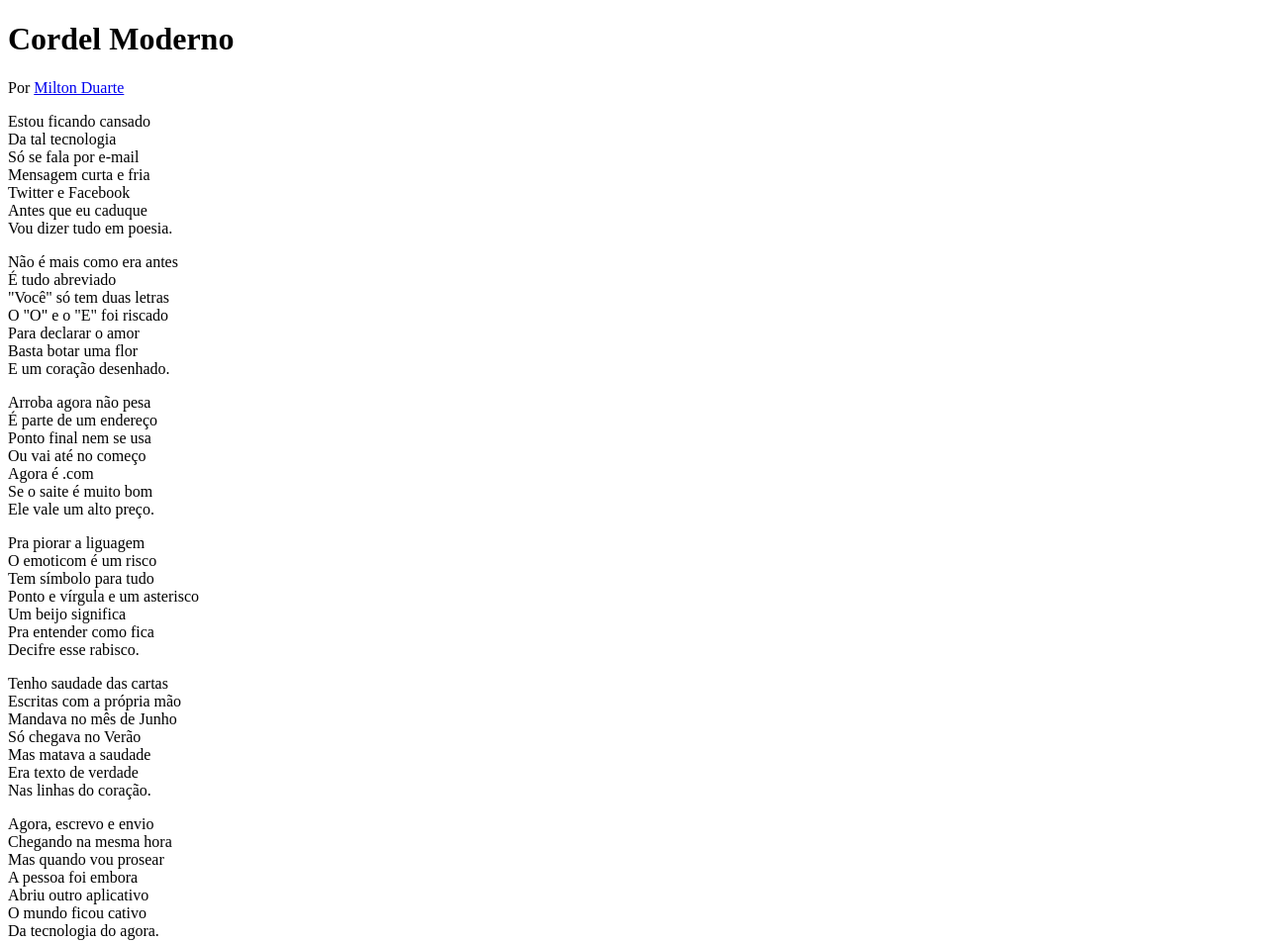
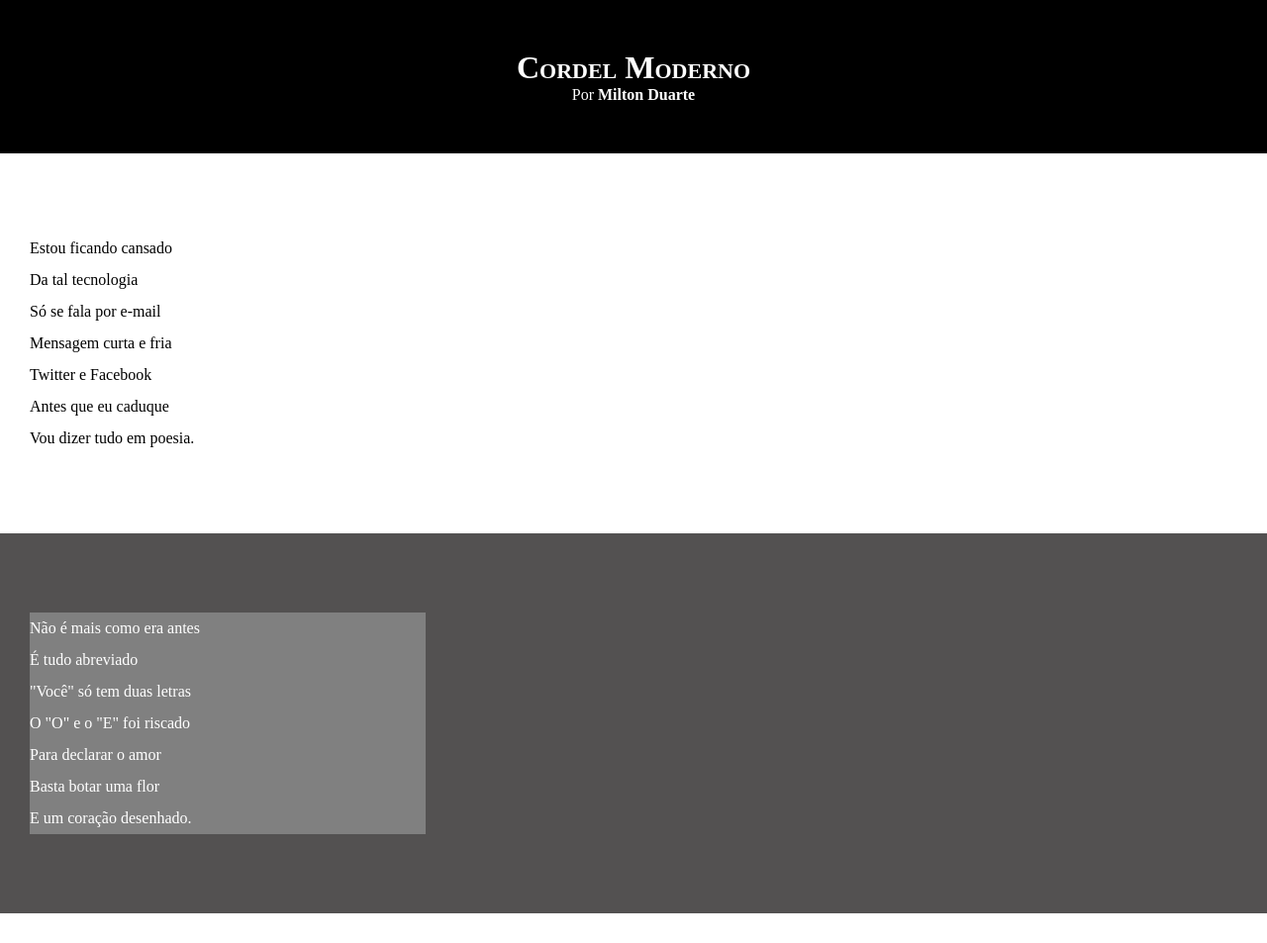
Before and after one commit to guiialm/htm-css, a plain HTML site: page desafios/index.html in a window 1280 px wide. Shown: the top 953 px of the page at 99% size. Drawn offline with Linux system fonts and the light colour scheme.

Commit message:
atualziei estilos dos testos e blocos

```diff
--- /dev/null
+++ b/desafios/estilo/style.css
@@ -0,0 +1,77 @@
+@charset "UTF-8";
+
+*{
+    margin: 0px;
+    padding: 0px;
+}
+
+html, body{
+    background-color: darkgray;
+    /*tamanho minimo do html do body*/
+    min-width: 100vh;
+}
+
+header{
+    background-color: black;
+    color: white;
+    text-align: center;
+}
+
+header h1{
+    padding-top: 50px;
+    /*text transform uppercase deixa em letras maiusculas, mas vamos usar o small caps*/
+    font-variant: small-caps;
+}
+
+header p{
+    padding-bottom: 50px;
+
+}
+
+a{
+    color: white;
+    text-decoration: none;
+    font-weight: bolder;
+}
+
+section{
+    padding-top: 10vh;
+    padding-bottom: 10vh;
+    /*altura entre as linhas, ajuda a ler*/
+    line-height: 2em;
+    padding-left: 30px;
+
+}
+
+section.normal{
+    background-color: white;
+    color: black;
+}
+
+section.imagem{
+    background-color: rgb(83, 81, 81);
+    color: white;
+
+}
+
+section.imagem p{
+    background-color: grey;
+    width: 400px;
+}
+
+footer{
+    background-color: black;
+    color: white;
+    padding: 10px;
+    text-align: center;
+}
+
+a:hover{
+    background-color: rgb(185, 86, 86);
+    border-radius: 5px;
+    transition-duration: .5s;
+}
+
+
+/*quando for colocar por exemplo, um link no footer, usar " header a, footer a{}
+e quando for colcoar efeititos usar : "header a:hover, footer a:hover{} tudo junro*/
--- a/desafios/index.html
+++ b/desafios/index.html
@@ -5,6 +5,7 @@
     <meta http-equiv="X-UA-Compatible" content="IE=edge">
     <meta name="viewport" content="width=device-width, initial-scale=1.0">
     <title>Projeto Cordel</title>
+    <link rel="stylesheet" href="estilo/style.css">
 </head>
 <body>
     <header>
@@ -15,7 +16,7 @@
             Por <a href="https://www.recantodasletras.com.br/poesias/3186743" target="_blank">Milton Duarte</a></p>
     </header>
 
-        <section>
+        <section class="normal">
             <p>
                 Estou ficando cansado <br>
                 Da tal tecnologia <br>
@@ -28,7 +29,7 @@
         </section>
 
 
-        <section>
+        <section class="imagem">
             <p>
                 Não é mais como era antes <br>
                 É tudo abreviado <br>
@@ -41,7 +42,7 @@
         </section>
 
 
-        <section>
+        <section class="normal">
 
                 <p>
                     Arroba agora não pesa <br>
@@ -66,7 +67,7 @@
         </section>
 
 
-        <section>
+        <section class="imagem">
             <p>
                 Tenho saudade das cartas <br>
                 Escritas com a própria mão <br>
@@ -79,7 +80,7 @@
         </section>
 
 
-        <section>
+        <section class="normal">
 
                 <p>
                     Agora, escrevo e envio <br>
```
